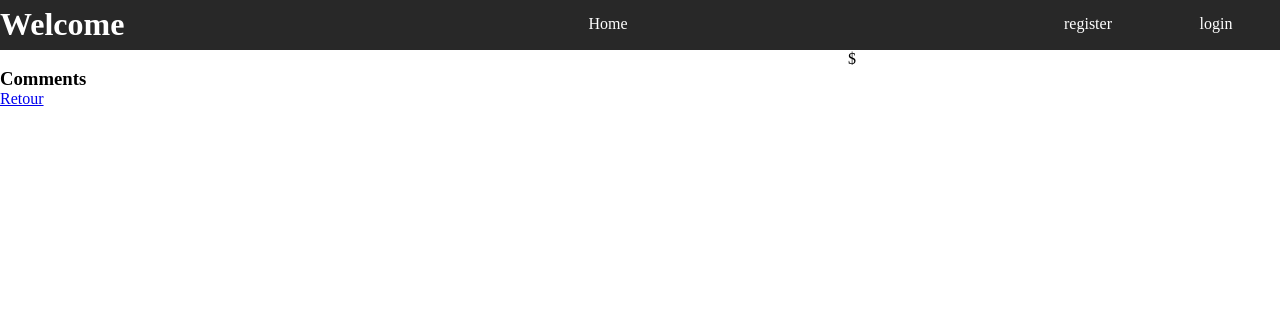
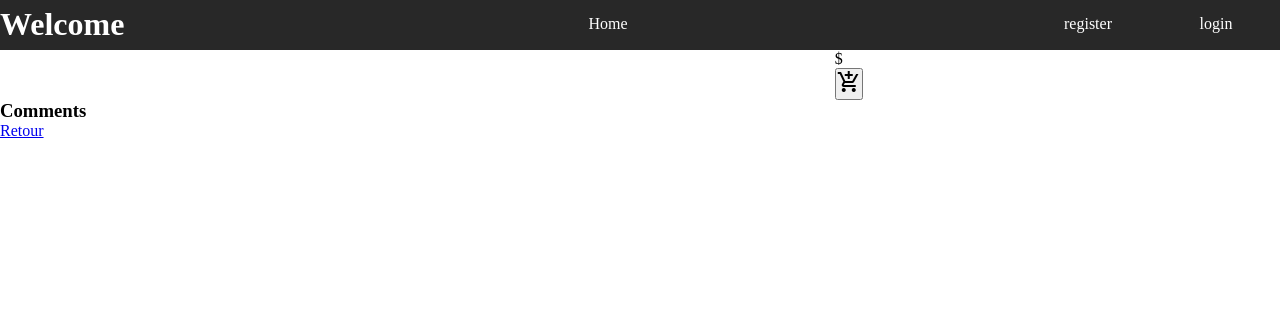
Before and after one commit to Akik4/e-commerce-PHP, a PHP site: page /details.php?id=1 in a window 1280 px wide. Shown: the top 310 px of the page. Run offline with PHP 8.4, Linux system fonts and the light colour scheme; data comes from the database, SQL or seed files in the repository; data that the repository does not hold is empty; some web fonts are replaced.

Commit message:
cart icon

```diff
--- a/public/details.php
+++ b/public/details.php
@@ -25,6 +25,7 @@
         <h1><?php echo $productName; ?></h1>
         <p><?php echo $productPrice; ?> $</p>
         <p><?php echo $productDescription; ?></p>
+        <button><span class="material-symbols-outlined">add_shopping_cart</span></button>
         </div>
     </div>
     <div class="comments">
```
